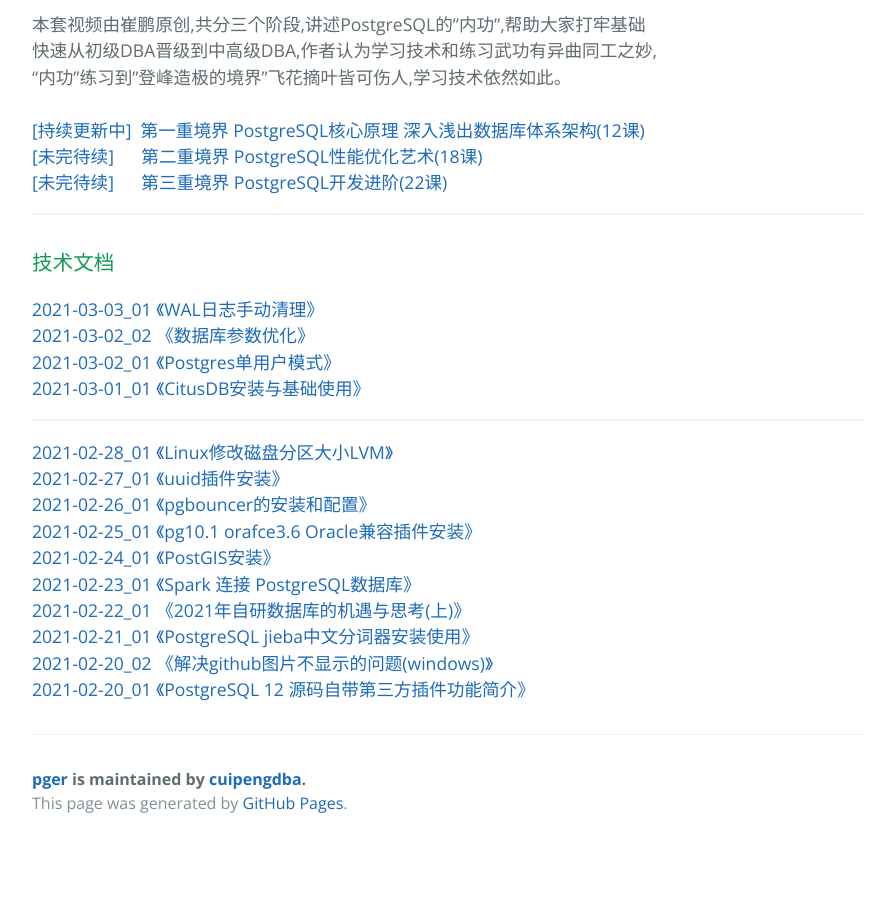
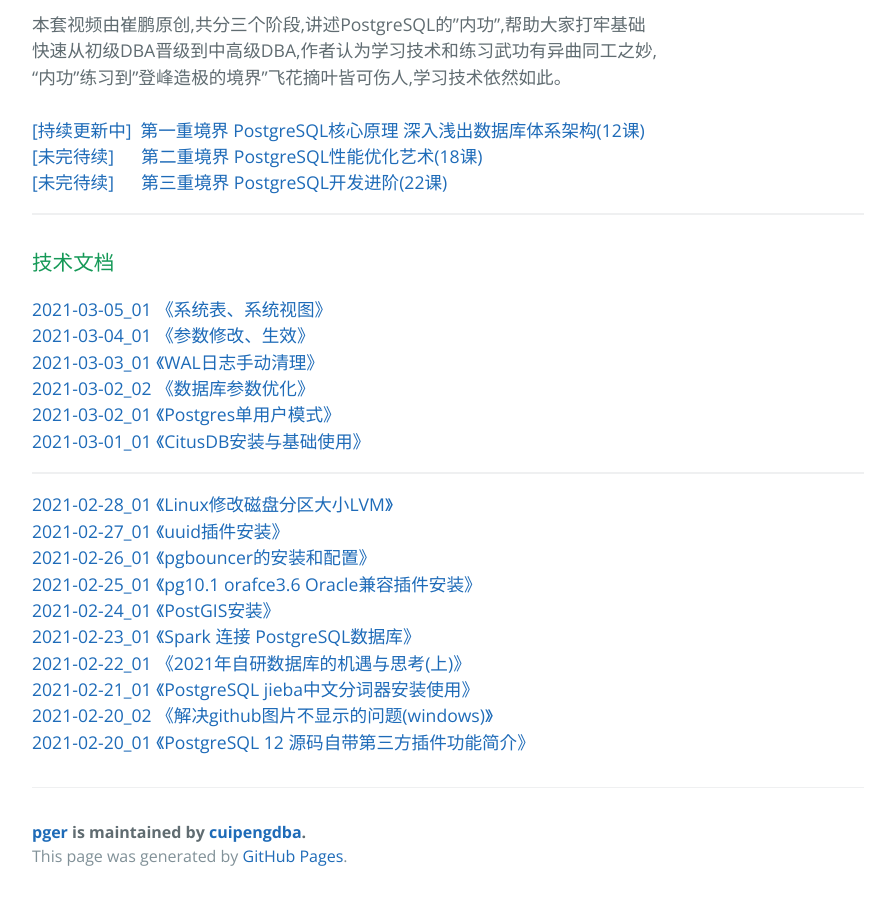
Before and after one commit to cuipengdba/pger, a Jekyll site: the page built from index.md, in a window 1280 px wide and 900 px high, scrolled down 1047 px. Shown: the whole window, without its empty margins (192-1087 px from the left). Built offline with Jekyll 4.4.1, drawn with Linux system fonts in a browser that asks for light colours; our own code applies the rules of GitHub Pages for plain Markdown files; before the commit the page ends 1894 px from its top, so only the background shows below that.

Commit message:
Update index.md

```diff
--- a/index.md
+++ b/index.md
@@ -17,6 +17,8 @@
 <a href='#'>[未完待续]&nbsp;&nbsp;&nbsp;&nbsp;&nbsp;&nbsp;第三重境界 PostgreSQL开发进阶(22课)<a/><br/>
 * * *
 ### 技术文档
+<a href='https://github.com/cuipengdba/pger/blob/main/tree/202103/20210305_01.md'>2021-03-05_01 《系统表、系统视图》<a/><br/>
+<a href='https://github.com/cuipengdba/pger/blob/main/tree/202103/20210304_01.md'>2021-03-04_01 《参数修改、生效》<a/><br/>
 <a href='https://github.com/cuipengdba/pger/blob/main/tree/202103/20210303_01.md'>2021-03-03_01 《WAL日志手动清理》<a/><br/>
 <a href='https://github.com/cuipengdba/pger/blob/main/tree/202103/20210302_02.md'>2021-03-02_02 《数据库参数优化》<a/><br/>
 <a href='https://github.com/cuipengdba/pger/blob/main/tree/202103/20210302_01.md'>2021-03-02_01 《Postgres单用户模式》<a/><br/>
```
